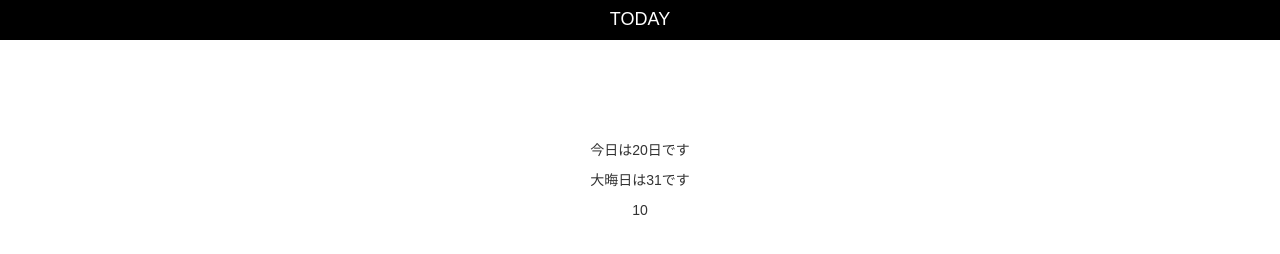
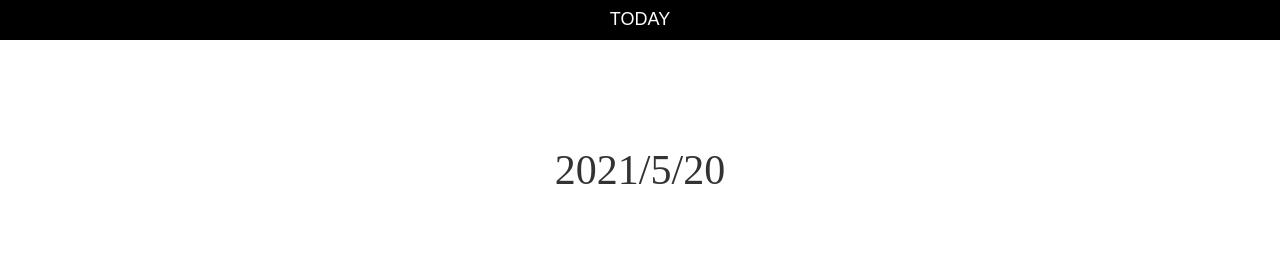
Before and after one commit to Takashi-1027/udemy-section05-js, a plain HTML site: page index.html in a window 1280 px wide. Drawn offline with nearby package versions, Linux system fonts and the light colour scheme.

Commit message:
[update] JSで今日の年月日を表示する

```diff
--- a/index.html
+++ b/index.html
@@ -24,12 +24,8 @@
   <div class="container">
     <script>
       var today = new Date();
-
-      var newYear = new Date(2019, 12, 31);
-      document.write('<p>今日は' + today.getDate() + '日です</p>');
-      document.write('<p>大晦日は' + newYear.getDate() + 'です</p>');
-
-      document.write(Math.abs(-10)); //absは絶対値を求める計算式
+      var todayHtml = today.getFullYear() + '/' + (today.getMonth() + 1) + '/' + today.getDate();
+      document.write('<p class="date">' + todayHtml + '</p>');
     </script>
   </div>
 </body>
```
